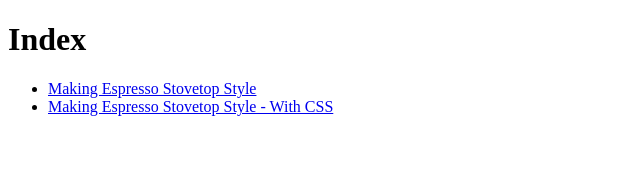
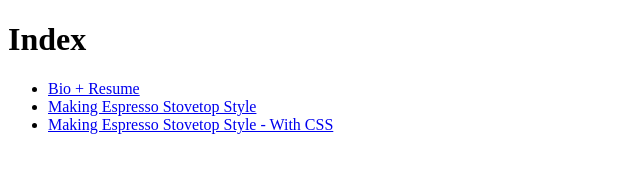
Before and after one commit to npmcdn-to-unpkg-bot/laradominguez.github.io, a plain HTML site: page index.html in a window 1280 px wide. Shown: the whole page, without its empty margins (0-640 px from the left). Drawn offline with Linux system fonts and the light colour scheme.

Commit message:
Update index.html

```diff
--- a/index.html
+++ b/index.html
@@ -10,6 +10,7 @@
     <body>
     <h1>Index</h1>
     <ul>
+        <li><a href="/ldominguez-bio-and-resume.html">Bio + Resume</a></li>
         <li><a href="/how-to/making-espresso-stovetop.html">Making Espresso Stovetop Style</a></li>
         <li><a href="/how-to-styled/making-espresso-stovetop-styled.html">Making Espresso Stovetop Style - With CSS</a></li>
 
```
